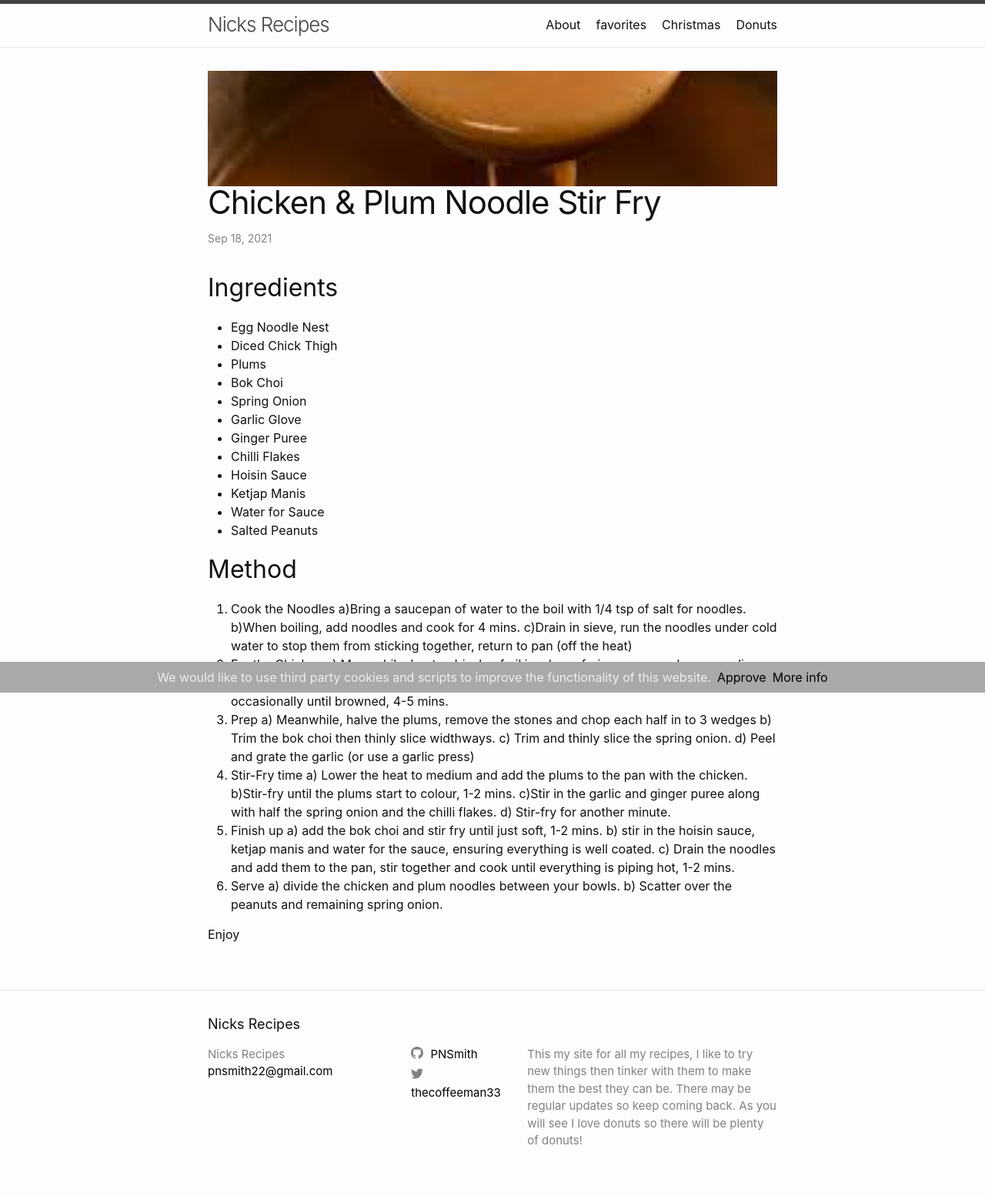
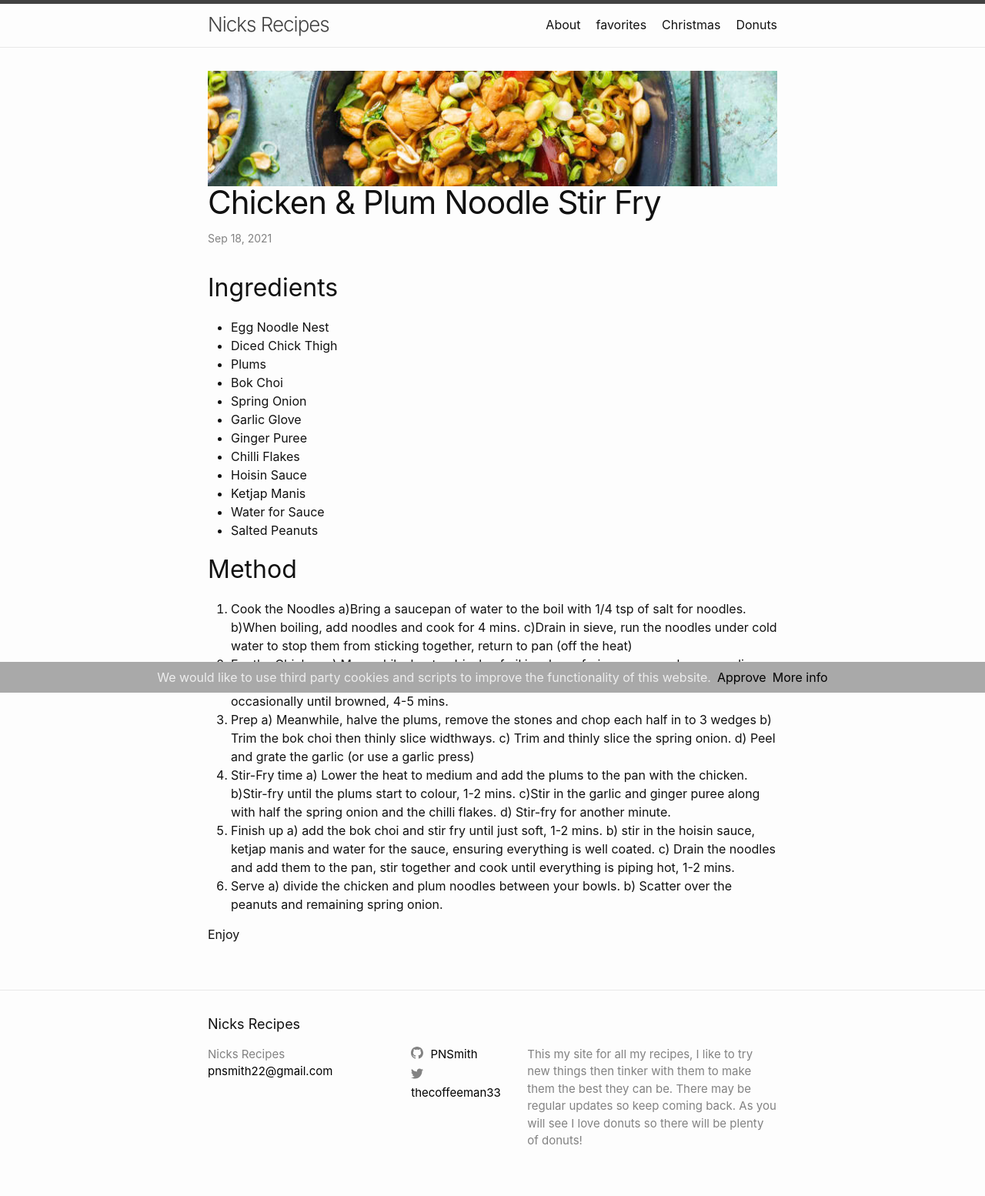
Before and after one commit to PNSmith/pnsmith.github.io, a Jekyll site: the page built from _posts/2021-09-18-Chicken-and-Plum-Noodle-stir-fry.md, in a window 1280 px wide. Shown: the whole page at 77% size. Built offline with Jekyll 4.4.1, drawn with Linux system fonts in a browser that asks for light colours.

Commit message:
image added

```diff
--- a/_posts/2021-09-18-Chicken-and-Plum-Noodle-stir-fry.md
+++ b/_posts/2021-09-18-Chicken-and-Plum-Noodle-stir-fry.md
@@ -3,7 +3,7 @@ layout: post
 title: Chicken & Plum Noodle Stir Fry
 date:   2021-09-18 20:01:33 +0000
 categories: christmas
-image: /assets/images/festive-gravy-img.jpg
+image: /assets/images/chicken-plum-noodle-stir-fry.jpeg
 ---
 
 ## Ingredients
```
Also changed, not shown: assets/images/chicken-plum-noodle-stir-fry.jpeg (added).
